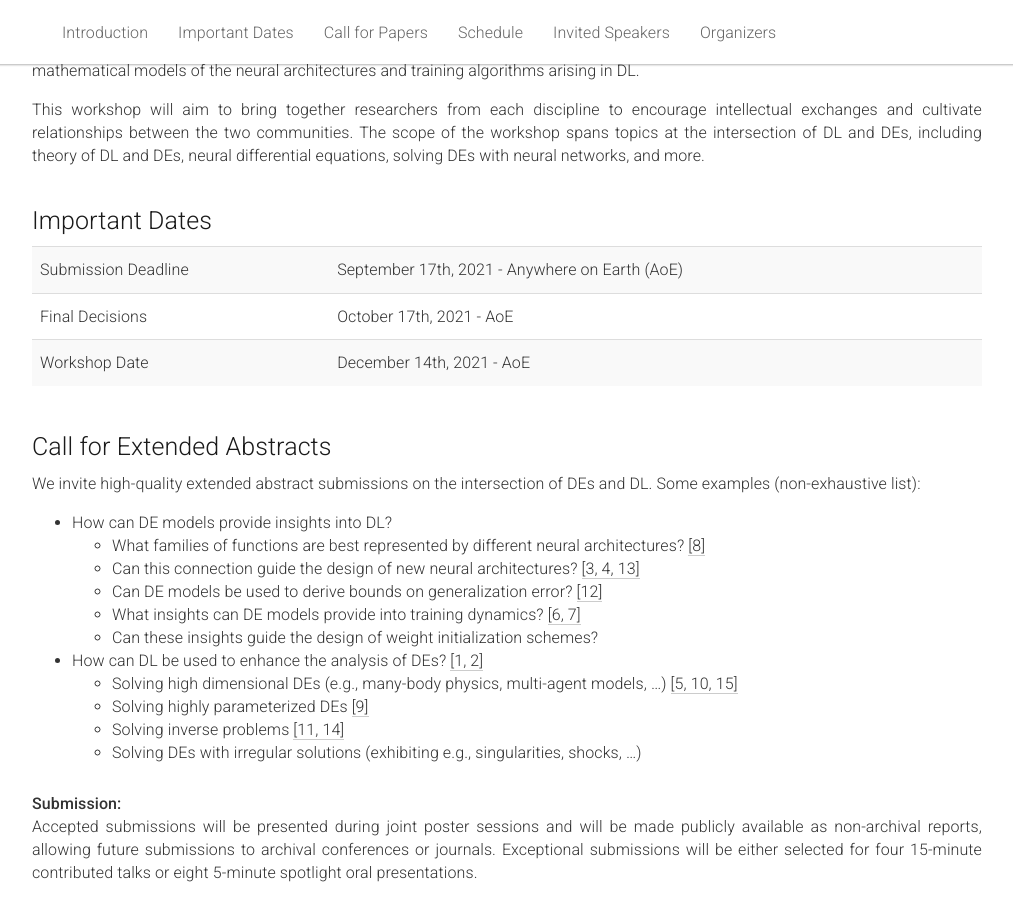
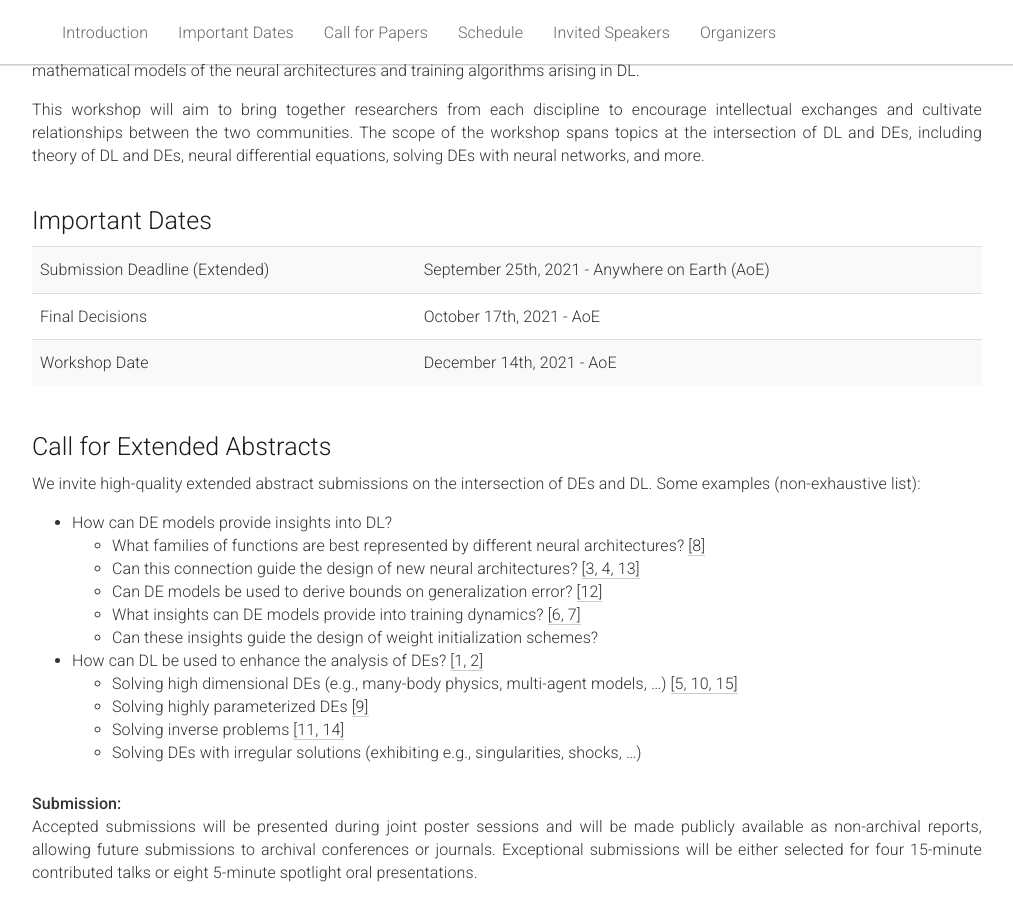
Before and after one commit to dl-de/dl-de.github.io, a Jekyll site: the page built from _pages/home.md, in a window 1280 px wide and 900 px high, scrolled down 605 px. Shown: the whole window, without its empty margins (133-1146 px from the left). Built offline with Jekyll 4.4.1, drawn with Linux system fonts in a browser that asks for light colours.

Commit message:
minor changes

```diff
--- a/_pages/home.md
+++ b/_pages/home.md
@@ -73,8 +73,8 @@ The scope of the workshop spans topics at the intersection of DL and DEs, includ
     <table class="table table-striped">
       <tbody>
         <tr>
-          <td>Submission Deadline</td>
-          <td>September 17th,  2021 - Anywhere on Earth (AoE)</td>
+          <td>Submission Deadline (Extended)</td>
+          <td>September 25th,  2021 - Anywhere on Earth (AoE)</td>
         </tr>
         <tr>
           <td>Final Decisions</td>
```
